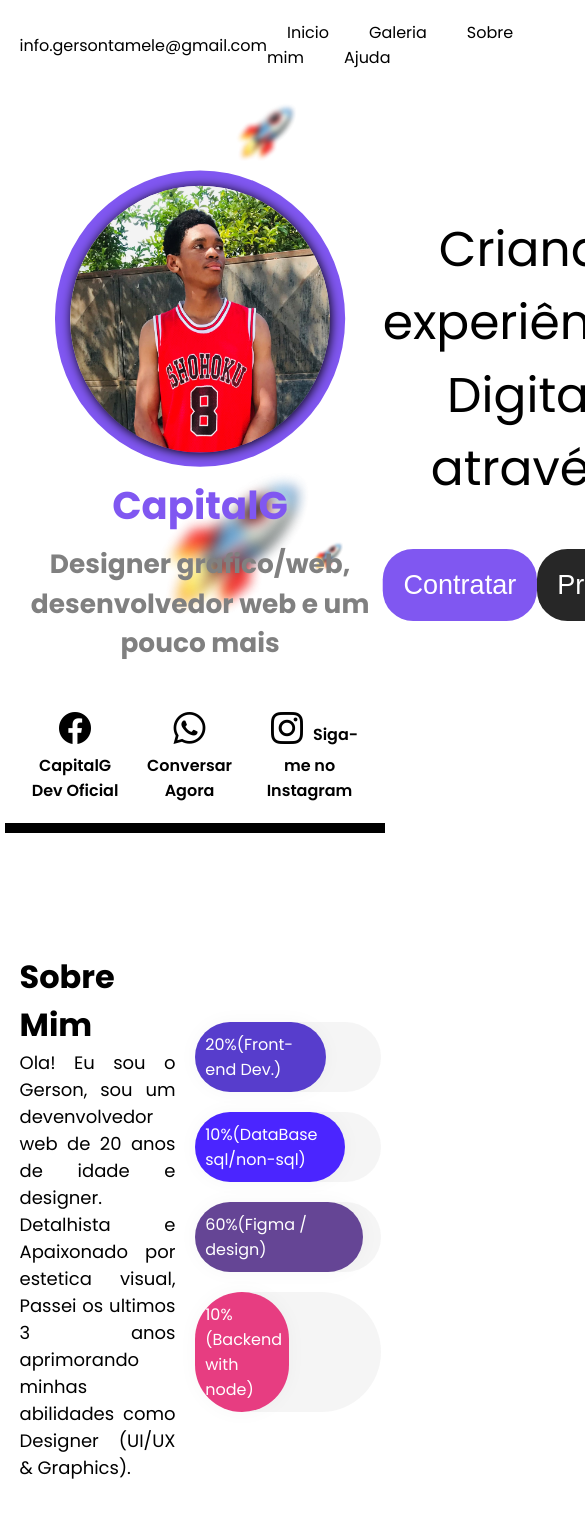
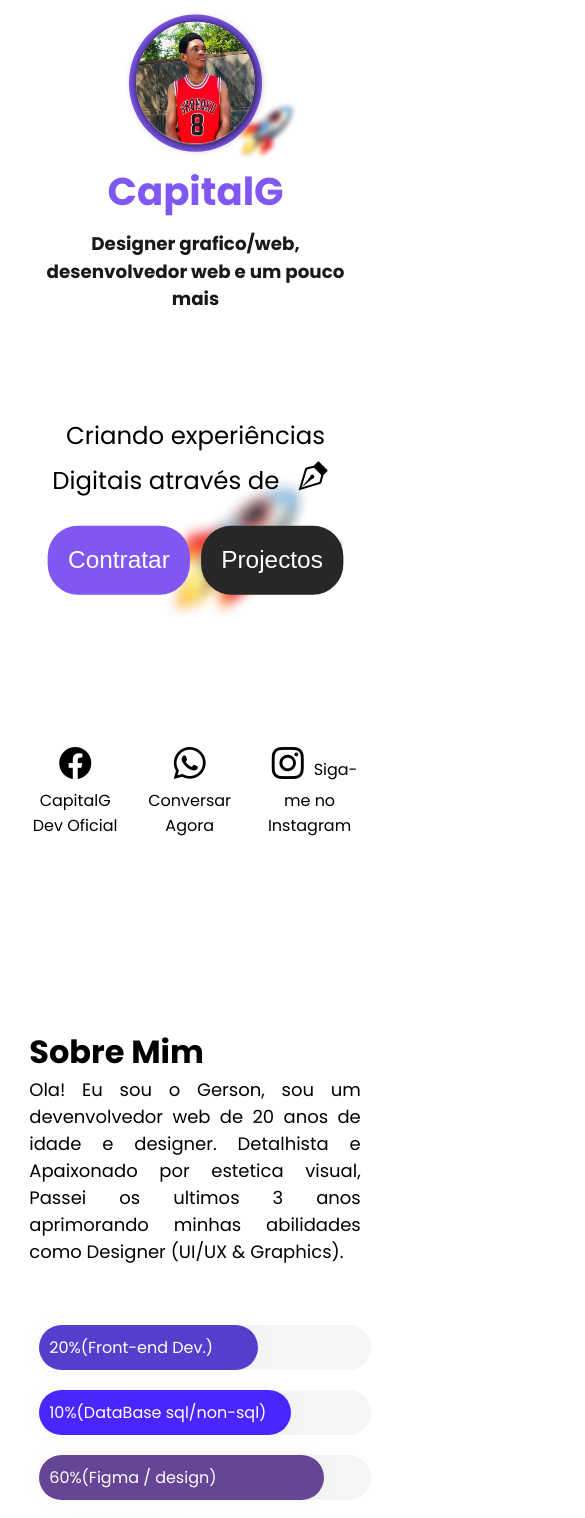
Before and after one commit to GersonPie/website, a React (Vite) app: page / in a window 390 px wide. Shown: the top 1518 px of the page, 585 px wide, since content can reach past the window. Built offline with nearby package versions, Linux system fonts and the light colour scheme.

Commit message:
update: responsive css

```diff
--- a/index.html
+++ b/index.html
@@ -3,7 +3,7 @@
   <head>
     <meta charset="UTF-8" />
     <meta name="viewport" content="width=device-width, initial-scale=1.0" />
-    <link rel="stylesheet" href="https://fonts.googleapis.com/css2?family=Material+Symbols+Outlined:opsz,wght,FILL,GRAD@20..48,100..700,0..1,-50..200" />
+    <!-- <link rel="stylesheet" href="https://fonts.googleapis.com/css2?family=Material+Symbols+Outlined:opsz,wght,FILL,GRAD@20..48,100..700,0..1,-50..200" /> -->
     <title>CapitalG</title>
   </head>
   <body>
--- a/src/App.css
+++ b/src/App.css
@@ -10,7 +10,7 @@ body{
 
     margin: auto ;
     font-family: 'Poppins', 'Arial';
-
+    user-select: none;
 }
 
 :root{
--- a/src/componets/HeroSection/Hero.css
+++ b/src/componets/HeroSection/Hero.css
@@ -1,13 +1,13 @@
 .img{
-    max-width: 256px;
+    width: min(256px, 30vw);
     border-radius: 50%;
     box-shadow: 1px 1px 10px black;
 
 }
 .img-wrapper{
-    border: 15px solid rgb(128, 87, 241);
-    max-width: 256px;
-    height: 262px;
+    border: min(2vw, 15px) solid rgb(128, 87, 241);
+    width: min(256px, 30vw);
+    height: calc(min(256px, 30vw) + 4px);
     border-radius: 50%;
 
 
@@ -15,13 +15,14 @@
 
 .hero{
     margin: auto;
-    margin-top: 10vh;
     display: flex;
+    flex: 1 1 30vw;
     text-align: center;
     justify-content: space-between;
     padding: 20px;
     animation: grow 10s infinite ease;
     width: 90vw;
+    height:calc(100vh - 180px);
 
 }
 .left-wrapper{
@@ -39,7 +40,7 @@
     font-size: 38px;
 }
 .description-text{
-    color: gray;
+    color: rgb(26, 25, 25);
     text-align: center;
     width: 360px;
     font-size: 26px;
@@ -48,6 +49,9 @@
     display: flex;
     flex-direction: column;
     justify-content: space-evenly;
+    justify-items: center;
+
+    width: 50vw;
 
 }
 .button1{
@@ -92,12 +96,12 @@
     margin: 5px;
     align-items: center;
     text-align: center;
-    border-bottom: 10px solid ;
+
 
 }
 .hero-social-media div{
     margin: 10px;
-    font-weight: 600;
+    font-weight: 400;
 }
 i{
     font-size: 32px;
@@ -132,3 +136,33 @@ i{
     animation: bounce 10s infinite
 
 }
+
+
+@media (max-width:820px) {
+    .hero{
+        flex-direction: column;
+        justify-items: center;
+
+    }
+    .right-wrapper{
+        height: 220px;
+        width: 80vw;
+        margin: auto;
+    }
+    .description-text{
+        font-size: 18px;
+        width: 80vw;
+
+    }
+    .desc-text{
+        font-size: 24px;
+    }
+    .hero{
+        min-height: 80vh;
+        justify-items: center;
+        justify-content: center;
+    }
+    .button1,.button2{
+        font-size: 24px;
+    }
+}
--- a/src/componets/Navbar/Navbar.css
+++ b/src/componets/Navbar/Navbar.css
@@ -10,3 +10,24 @@
     padding: 10px;
     margin: 10px;
 }
+@media (max-width:820px){
+
+    .navbar{
+        display: none;
+        right: 0;
+        top: 0;
+        width: 80vw;
+        margin-top: 0;
+        z-index: 10;
+        background-color: white;
+        padding: 20px;
+        height: 100vh;
+        position: fixed;
+
+    }
+    .nav-wrapper{
+        display: flex;
+        flex-direction: column;
+
+    }
+}
--- a/src/componets/ShowCase/ShowCase.css
+++ b/src/componets/ShowCase/ShowCase.css
@@ -1,6 +1,8 @@
 .showcase{
     display: flex;
     width: 95vw;
+    flex-wrap: wrap;
+    flex: 1 0 300px;
     margin: 120px auto;
     justify-content: space-evenly;
     align-items: center;
@@ -64,3 +66,15 @@
     width: 40%;
     background-color: #E73D81;
 }
+
+@media (max-width: 450px) {
+    .showcase{
+        flex-direction: column;
+        width: 85vw;
+
+    }
+    .showcase-box, .graphic{
+        width: 100%;
+        padding-top: 50px;
+    }
+}
--- a/src/componets/Tech/Tech.css
+++ b/src/componets/Tech/Tech.css
@@ -3,9 +3,6 @@
     text-align: center;
 
 }
-
-
-
 
 .tech-groups
 {
@@ -20,11 +17,24 @@
     list-style: none;
     padding: 40px 60px 40px 40px;
     border-radius: 10px;
-    box-shadow: 1px 1px 10px rgb(231, 231, 231);
-    transition: 0.1s;
+    box-shadow: 5px 5px 10px rgb(206, 206, 206);
+    transition: 0.1s ease;
 }
 .tech-groups-child:hover{
     scale: 1.04;
     background-color: rgba(128, 87, 241,1);
     color: white;
 }
+@media (max-width: 750px){
+    .tech-groups{
+        flex-direction: column;
+        text-align: center;
+        width: 80vw;
+        justify-items: center;
+        margin: auto;
+    }
+    .tech-groups-child{
+        padding: 0px;
+
+    }
+}
--- a/src/componets/coding-future/cf.css
+++ b/src/componets/coding-future/cf.css
@@ -3,6 +3,8 @@
     align-items: center;
     justify-content: space-between;
     animation: slide 5s infinite;
+    margin-top: 100px;
+    width: 90vw;
 }
 .cf .div1{
     background-color: var(--main-color);
@@ -13,8 +15,8 @@
 .cf .div2{
     background-color: var(--main-color);
     height: 50px;
-    width: 50%;
-    border-radius: 200px 0 0 200px ;
+    width: 90%;
+    border-radius: 200px 200px;
 }
 .cf h1{
     width: 200px;
@@ -22,9 +24,9 @@
 }
 
 @keyframes slide {
-    0%{margin-left: -100%;}
-    20%{margin-left: 50px;}
-    85%{margin-left: 50px;}
-    90%{margin-left: -20%;}
-    100%{margin-left:100%;}
+    0%{transform: translateX(-100%);}
+    20%{transform: translateX(50px)}
+    85%{transform: translateX(50px)}
+    90%{transform: translateX(-20%)}
+    100%{transform: translateX(100%)}
 }
--- a/src/likeWhatYouSee/likewhatyousee.css
+++ b/src/likeWhatYouSee/likewhatyousee.css
@@ -4,12 +4,13 @@
     text-align: right;
     justify-content: space-between;
     width: 95vw;
+    margin-top: 80px;
 }
 .lwus-right-side h2{
-    font-size: 32px;
+    font-size: 24px;
 }
 .lwus-right-side p{
-    font-size: 28px;
+    font-size: 18px;
 }
 .lwus-left-side img{
     width: 50vw;
```
